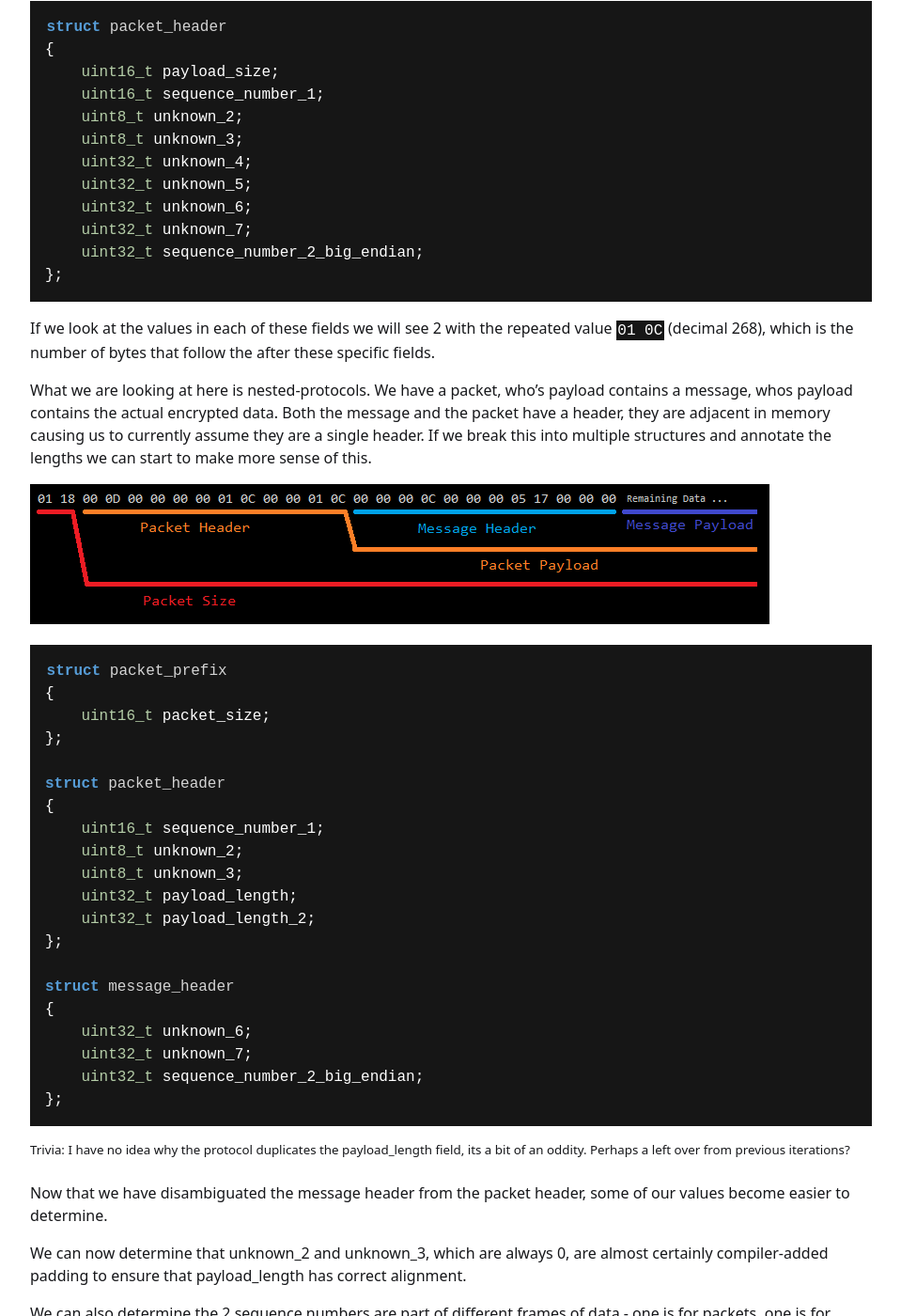
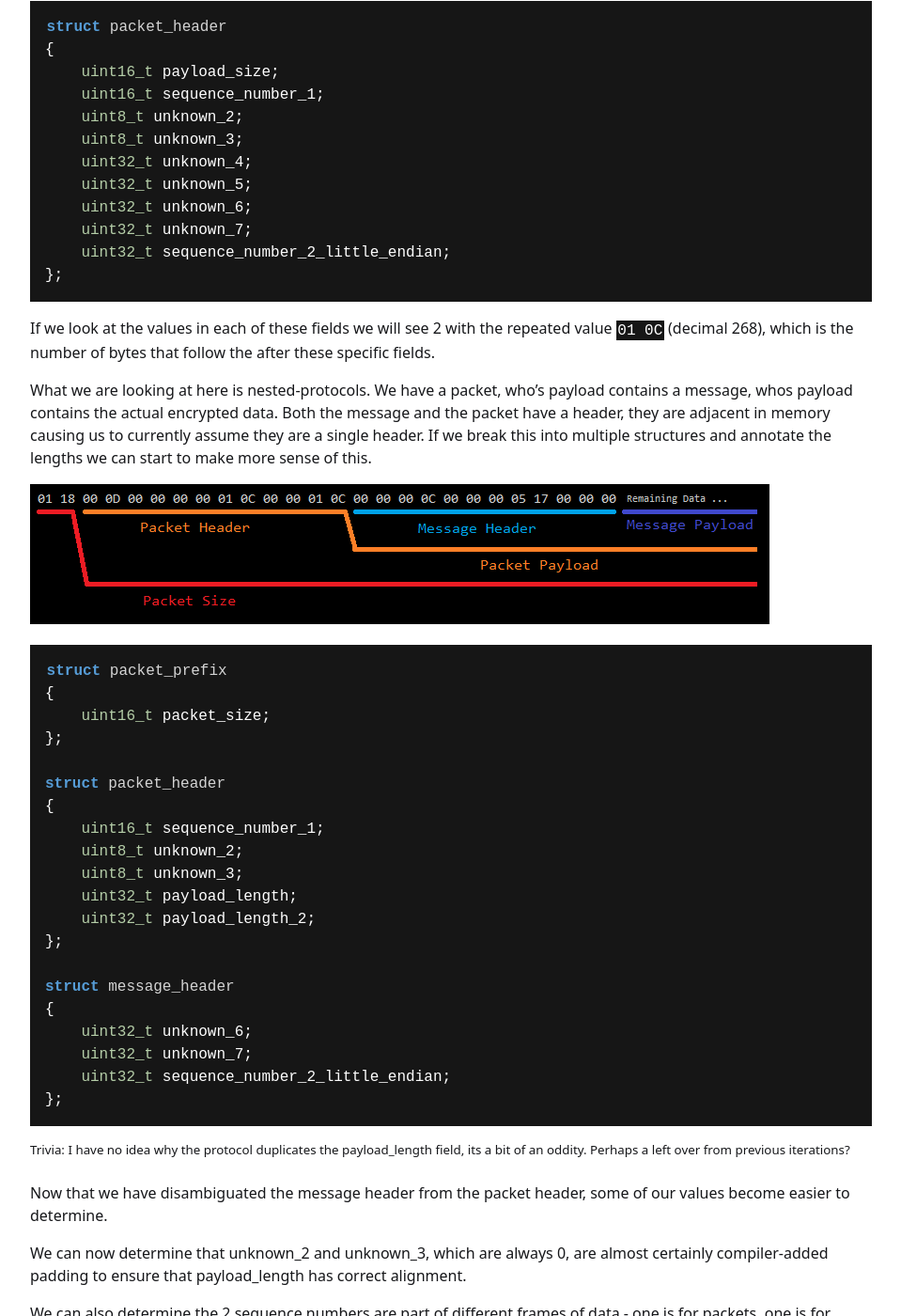
Before and after one commit to TLeonardUK/TLeonardUK.github.io, a Jekyll site: the page built from _posts/2022-06-02-reverse-engineering-dark-souls-3-networking-part-2.md, in a window 1280 px wide and 1400 px high, scrolled down 2116 px. Shown: the whole window at 94% size, without its empty margins (160-1119 px from the left). Built offline with Jekyll 4.4.1, drawn with Linux system fonts in a browser that asks for light colours; comment, search, counter and statistics services are not loaded.

Commit message:
Update 2022-06-02-reverse-engineering-dark-souls-3-networking-part-2.md

````diff
--- a/_posts/2022-06-02-reverse-engineering-dark-souls-3-networking-part-2.md
+++ b/_posts/2022-06-02-reverse-engineering-dark-souls-3-networking-part-2.md
@@ -83,7 +83,7 @@ struct packet_header
     uint32_t unknown_5;
     uint32_t unknown_6;
     uint32_t unknown_7;
-    uint32_t sequence_number_2_big_endian;
+    uint32_t sequence_number_2_little_endian;
 };
 ```
 
@@ -113,7 +113,7 @@ struct message_header
 {
     uint32_t unknown_6;
     uint32_t unknown_7;
-    uint32_t sequence_number_2_big_endian;
+    uint32_t sequence_number_2_little_endian;
 };
 ```
 
````
